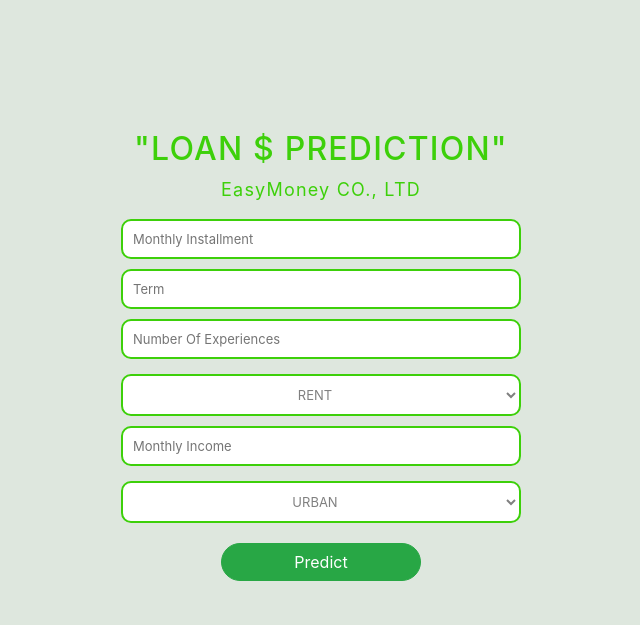
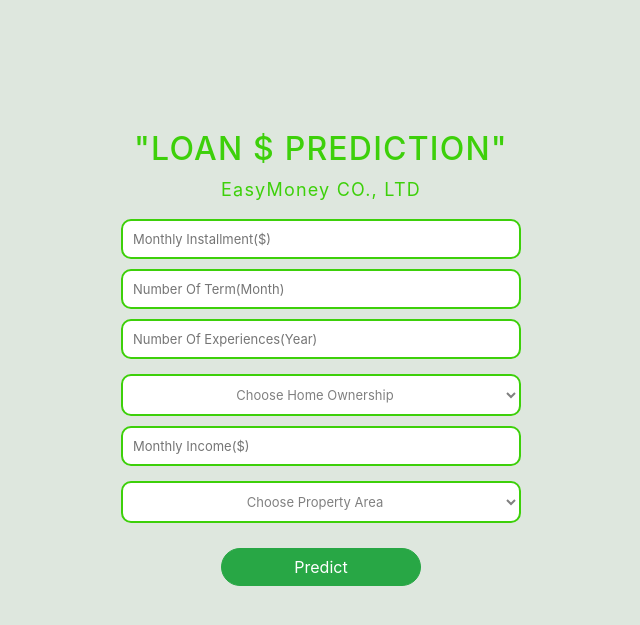
Before and after one commit to ManuthVann/CSG6-Car_Price_ML, a Flask app: page / in a window 1280 px wide. Shown: the top 625 px of the page, without its empty margins (369-1009 px from the left). Run offline with Flask 2, Linux system fonts and the light colour scheme; parts of the project's set-up code (start-up, migrations or seed data) failed here and were passed over; some libraries are stand-ins or nearby versions.

Commit message:
Modified Frontend

```diff
--- a/templates/custom_index.html
+++ b/templates/custom_index.html
@@ -69,9 +69,9 @@
          EasyMoney CO., LTD
      </p>
      <form id="form" action="{{ url_for('predict')}}"  method="post">
-         <input type="text" name="installment" placeholder="Monthly Installment" required="required" />
-         <input type="text" name="term" placeholder="Term" required="required" />
-         <input type="text" name="borrower_length_experience" placeholder="Number Of Experiences" required="required" />
+         <input type="text" name="installment" placeholder="Monthly Installment($)" required="required" />
+         <input type="text" name="term" placeholder="Number Of Term(Month)" required="required" />
+         <input type="text" name="borrower_length_experience" placeholder="Number Of Experiences(Year)" required="required" />
          <select name="home_ownership" class="btn btn-success dropdown-toggle"
             style="width: 400px;
             background-color: white;
@@ -84,12 +84,13 @@
             padding: 10px;
 	        font-size: 13px;
          ">
+             <option value=0>Choose Home Ownership</option>
             <option value=1>RENT</option>
             <option value=2>MORTGAGE</option>
             <option value=3>OWN</option>
             <option value=4>ANY</option>
         </select>
-         <input type="text" name="borrower_month_income" placeholder="Monthly Income" required="required" />
+         <input type="text" name="borrower_month_income" placeholder="Monthly Income($)" required="required" />
          <select name="address_state" id="address_state" class="btn btn-success dropdown-toggle"
             style="width: 400px;
             background-color: white;
@@ -102,10 +103,11 @@
             padding: 10px;
 	        font-size: 13px;
          ">
+             <option value=0>Choose Property Area</option>
             <option value=1>URBAN</option>
             <option value=2>RORAL</option>
         </select>
-         <button style='color: #3DD00A; color:white; border-radius:20px; width:50%; margin-left: 100px; margin-top:10px'
+         <button style='color: #3DD00A; color:white; border-radius:20px; width:50%; margin-left: 100px; margin-top:15px'
                  type="submit" id="submit" class="btn btn-success btn-block btn-large"> Predict
          </button>
      </form>
```
Also changed, not shown: 1 other file.
